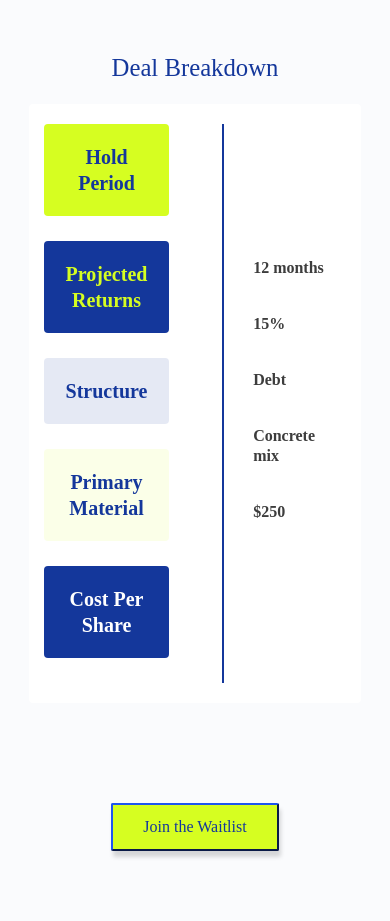
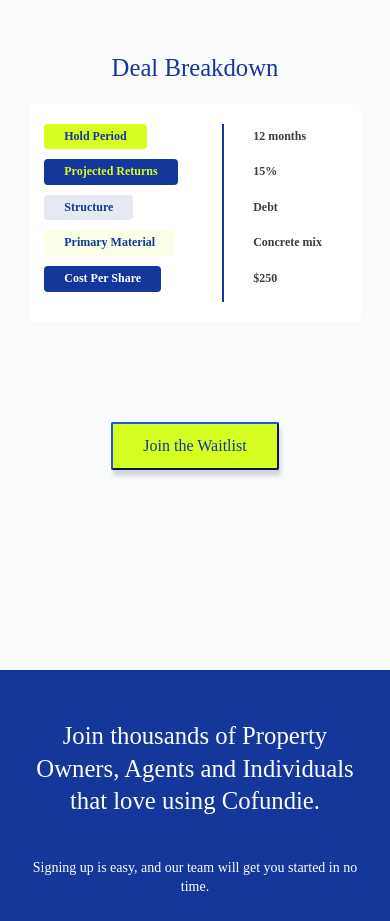
Before and after one commit to kdotamoh/cofundie, a React (Create React App) app: page /details/1 in a window 390 px wide. Shown: the part 1960-2881 px from the top of the page. Built offline with nearby package versions, Linux system fonts and the light colour scheme.

Commit message:
detailbreakdown mobile styles

```diff
--- a/src/components/Listings/DealBreakdown.js
+++ b/src/components/Listings/DealBreakdown.js
@@ -38,6 +38,13 @@ const ListingLabel = styled.span`
   padding: 2rem 2rem;
   color: ${props => props.color};
   background-color: ${props => props.bg};
+
+  @media (max-width: 768px) {
+    margin-bottom: 1rem;
+    padding: 0.5rem 2rem;
+    font-size: 1.2rem;
+    width: fit-content;
+  }
 `;
 
 const Divider = styled.div`
@@ -55,8 +62,10 @@ const ListingFigure = styled.div`
   padding: 2rem 2rem;
 
   @media (max-width: 768px) {
-    font-size: 1.6rem;
     padding: 0.5rem;
+    margin-bottom: 1rem;
+    margin-left: 2rem;
+    font-size: 1.2rem;
   }
 `;
 
```
